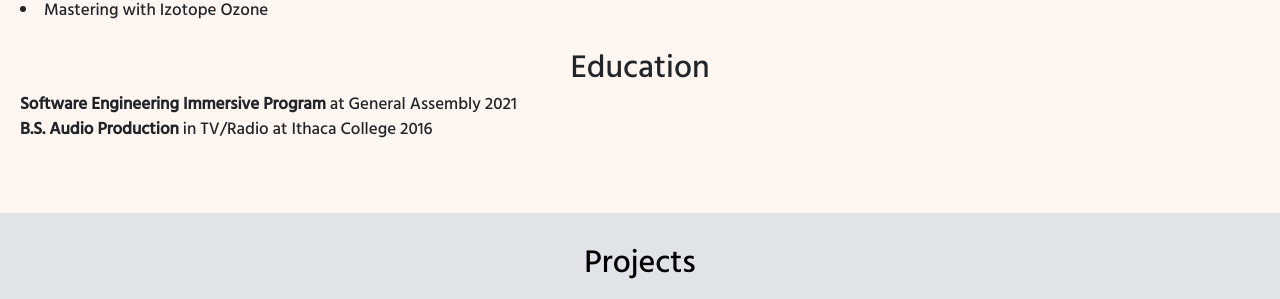
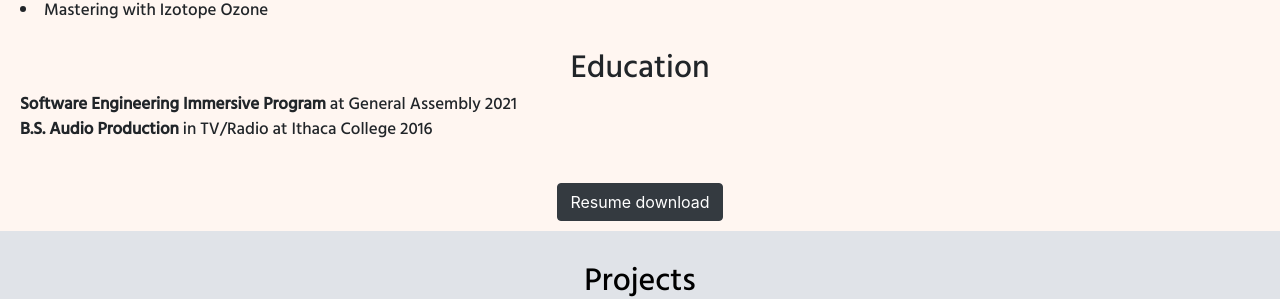
Before and after one commit to tylerdance/portfolio, a React (Create React App) app: page /projects in a window 1280 px wide. Shown: the part 1834-2133 px from the top of the page. Built offline with nearby package versions, Linux system fonts and the light colour scheme.

Commit message:
resume download button

```diff
--- a/src/App.css
+++ b/src/App.css
@@ -239,7 +239,7 @@ body {
   text-align: left;
   margin-left: 20px;
   margin-right: 10px;
-  margin-bottom: 30px;
+
   /* background-color: rgb(70, 187, 117); */
 }
 
@@ -257,6 +257,17 @@ body {
 .resume {
   margin: 0px;
   font-size: 17px;
+}
+
+.resume-download {
+  text-align: center;
+  text-decoration: none;
+  color: white;
+}
+
+#resume-btn {
+  text-decoration: none;
+  margin-bottom: 10px;
 }
 
 #projects-div {
@@ -304,9 +315,9 @@ body {
   padding: 5px;
 }
 
-.thumbnail:hover {
+/* .thumbnail:hover {
   opacity: 60%;
-}
+} */
 
 .project-name {
   font-family: 'Hind Siliguri', sans-serif;
--- a/src/components/Resume.js
+++ b/src/components/Resume.js
@@ -39,6 +39,10 @@ function Resume() {
 
                 </div>
             </div>
+
+            <button id="resume-btn" class="btn btn-dark" >
+                <a class="resume-download" href="/docs/tylerdance_resume_1.30.2021" download>Resume download</a>
+            </button>
         </div>
     )
 }
```
Also changed, not shown: 1 other file (tests, documents, lock files or other folders).
